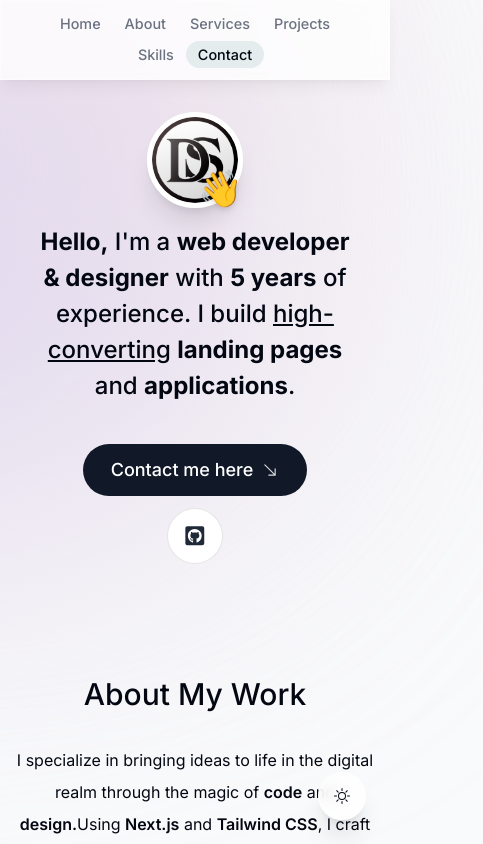
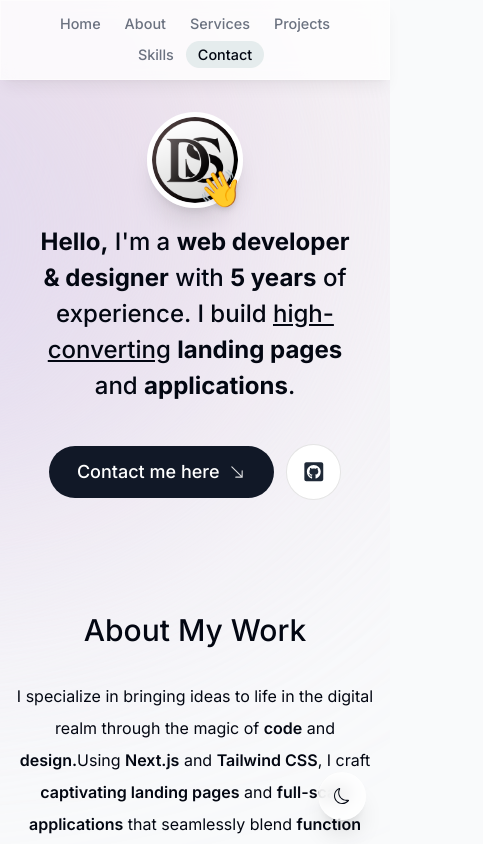
Before and after one commit to DarKS4ys/portfolio, a Next.js app: page / in a window 390 px wide. Shown: the top 844 px of the page, 483 px wide, since content can reach past the window. Built offline with nearby package versions, Linux system fonts and the light colour scheme; no server answers.

Commit message:
fix responsiveness

```diff
--- a/app/layout.tsx
+++ b/app/layout.tsx
@@ -8,6 +8,7 @@ import { Toaster } from 'react-hot-toast'
 import Footer from '@/components/Footer'
 import ThemeSwitch from '@/components/ThemeSwitch'
 import ThemeContextProvider from '@/context/theme-context'
+import Providers from './providers'
 
 const inter = Inter({ subsets: ['latin'] })
 
@@ -29,7 +30,7 @@ export default function RootLayout({
         <div className="bg-[#dcd8f3] absolute top-[-1rem] -z-10 left-[-35rem] h-[31.25rem] w-[50rem] rounded-full blur-[10rem] sm:w-[68.75rem] md:left-[-33rem] lg:left-[-28rem] xl:left-[-15rem] 2xl:left-[-5rem] dark:bg-[#504d71]"></div>
         {/* <Decoration/> */}
 
-        <ThemeContextProvider>
+        <Providers>
           <ActiveSectionContextProvider>
             <Header />
             {children}
@@ -37,7 +38,7 @@ export default function RootLayout({
             <Toaster position='bottom-center'/>
             <ThemeSwitch/>
           </ActiveSectionContextProvider>
-        </ThemeContextProvider>
+        </Providers>
       </body>
     </html>
   )
--- /dev/null
+++ b/app/providers.tsx
@@ -0,0 +1,10 @@
+"use client"
+
+import { ThemeProvider } from 'next-themes'
+import React from 'react'
+
+const Providers = ({children}: { children: React.ReactNode }) => {
+  return <ThemeProvider attribute='class' defaultTheme='system'>{children}</ThemeProvider>
+}
+
+export default Providers
--- a/components/Intro.tsx
+++ b/components/Intro.tsx
@@ -69,7 +69,7 @@ export default function Intro() {
       </motion.h1>
 
       <motion.div
-        className="flex flex-col w-fit mx-auto group/container sm:flex-row items-center relative justify-center gap-3 px-4 font-medium text-lg"
+        className="flex w-fit mx-auto group/container items-center relative justify-center gap-3 px-4 font-medium text-lg"
         initial={{ opacity: 0, y: 100 }}
         animate={{ opacity: 1, y: 0 }}
       >
@@ -91,7 +91,7 @@ export default function Intro() {
           <FaGithubSquare />
         </a>
 
-        <div className="absolute -right-16 top-12 opacity-0 scale-75 rotate-45 -translate-x-8 translate-y-0 group-hover/container:translate-y-2 group-hover/container:translate-x-0 group-hover/container:rotate-0 duration-500 group-hover/container:opacity-80 group-hover/container:scale-100 transition">
+        <div className="absolute -right-16 top-12 opacity-0 scale-75 rotate-45 hidden md:flex -translate-x-8 translate-y-0 group-hover/container:translate-y-2 group-hover/container:translate-x-0 group-hover/container:rotate-0 duration-500 group-hover/container:opacity-80 group-hover/container:scale-100 transition">
           <div className="relative flex gap-2 items-center">
             <Image alt='Swirly Arrow' src={'/swirlArrow.svg'} className="dark:invert rotate-[70deg]" width={120} height={120} />
             <h1 className="absolute -right-[13.7rem] bottom-1 font-bold text-xl opacity-0 group-hover/container:opacity-100 transition duration-1000">Checkout my github!</h1>
--- a/components/ProjectDetails.tsx
+++ b/components/ProjectDetails.tsx
@@ -28,7 +28,7 @@ export default function ProjectDetails({
   const allImages = [imageUrl, ...images];
 
   return (
-    <div className="flex flex-col gap-4 p-4">
+    <div className="flex flex-col gap-2 sm:gap-4 p-4">
       <div className="w-full h-full py-8 px-12">
         <Carousel className="w-full rounded-lg">
           <CarouselContent>
@@ -44,8 +44,8 @@ export default function ProjectDetails({
           <CarouselNext />
         </Carousel>
       </div>
-      <h3 className="text-4xl font-semibold">{title}</h3>
-      <h3 className="text-xl opacity-60 font-light">{description}</h3>
+      <h3 className="text-3xl sm:text-4xl font-semibold">{title}</h3>
+      <h3 className="text-sm sm:text-xl opacity-60 font-light">{description}</h3>
       <ul className="flex flex-wrap pt-8 gap-2 sm:mt-auto">
         {tags.map((tag, index) => (
           <li
--- a/components/ThemeSwitch.tsx
+++ b/components/ThemeSwitch.tsx
@@ -1,18 +1,19 @@
 "use client"
 
-import { useTheme } from '@/context/theme-context'
+import { useTheme } from 'next-themes'
 import React, {useState} from 'react'
 import { BsMoon, BsSun } from 'react-icons/bs'
 
 export default function ThemeSwitch() {
-    const { theme, toggleTheme } = useTheme();
+    const { theme, setTheme } = useTheme()
+
   return (
-    <button onClick={toggleTheme} className='fixed bottom-6 right-6 bg-white w-12 h-12 xl:w-18 xl:h-18 xl:text-lg bg-opacity-80 backdrop-blur-[0.5rem] border border-white border-opacity-40 shadow-xl rounded-full flex items-center justify-center hover:scale-[1.15] active:scale-105 transition-all dark:bg-gray-950 dark:border-opacity-10'>
+    <button onClick={() => setTheme(theme == 'light' ? "dark" : 'light')} className='fixed bottom-6 right-6 bg-white w-12 h-12 xl:w-18 xl:h-18 xl:text-lg bg-opacity-80 backdrop-blur-[0.5rem] border border-white border-opacity-40 shadow-xl rounded-full flex items-center justify-center hover:scale-[1.15] active:scale-105 transition-all dark:bg-gray-950 dark:border-opacity-10'>
         {
             theme === "light" ? (
-                <BsSun />
+                <BsSun/>
             ) : (
-                <BsMoon />
+                <BsMoon/>
             )
         }
 
--- a/package.json
+++ b/package.json
@@ -26,6 +26,7 @@
     "eslint-config-next": "13.4.15",
     "framer-motion": "^10.15.2",
     "next": "^14.1.0",
+    "next-themes": "^0.2.1",
     "postcss": "8.4.27",
     "react": "^18.2.0",
     "react-dom": "^18.2.0",
```
Also changed, not shown: 1 other file (tests, documents, lock files or other folders).
